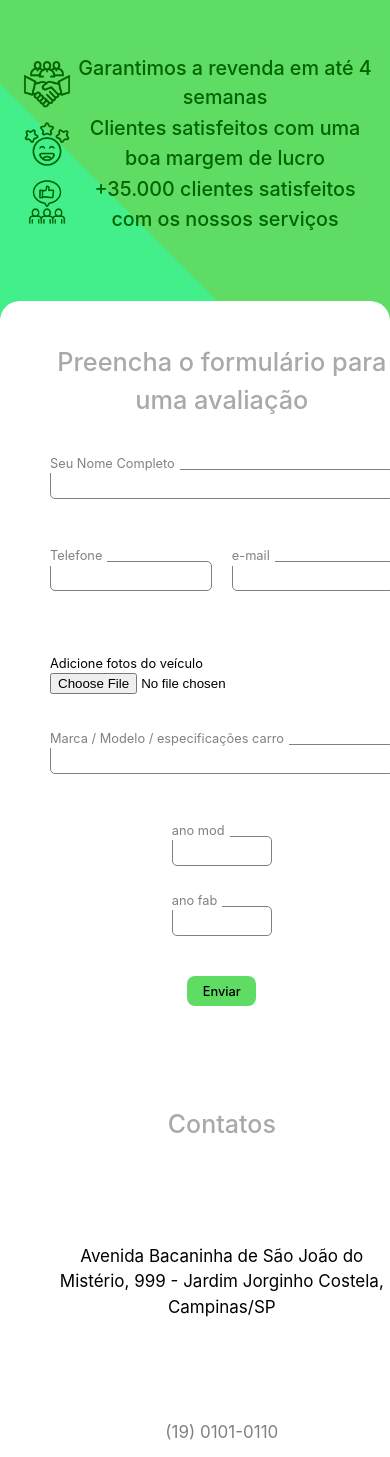
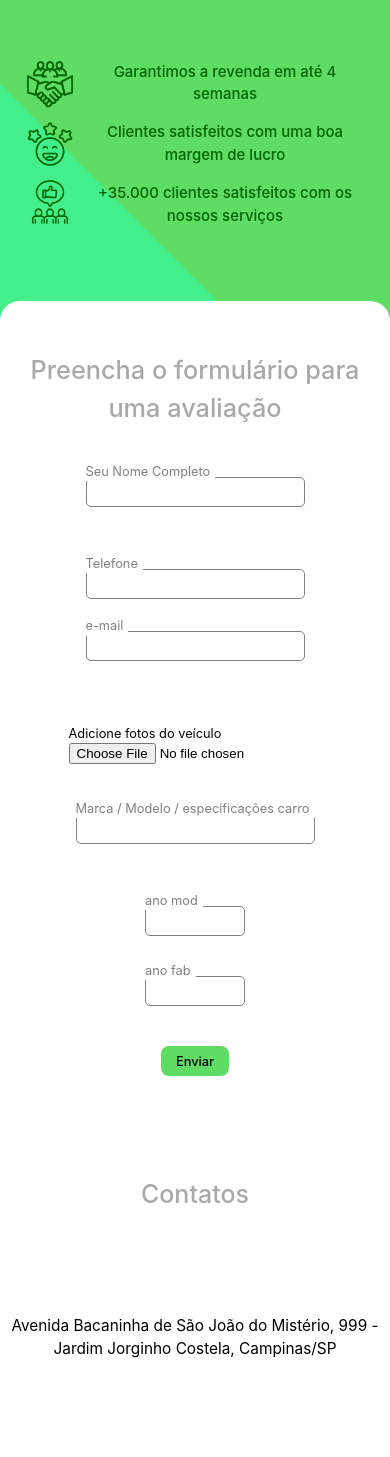
Before and after one commit to JvVenna/avante-revendas, a React (Vite) app: page / in a window 390 px wide. Shown: the part 540-1997 px from the top of the page. Built offline with nearby package versions, Linux system fonts and the light colour scheme.

Commit message:
retoques de responsividade

```diff
--- a/src/components/assets/css/About.css
+++ b/src/components/assets/css/About.css
@@ -137,7 +137,7 @@ section.box2_about div {
     display: none;
     visibility: hidden;
     color: black;
-font-size: 2.4vh;
+    font-size: 2.4vh;
 }
 
 section:hover~article {
@@ -189,8 +189,8 @@ article:hover {
 }
 
 .emailAbout,
-a[href*="callto"]{
-
+a[href*="callto"] {
+    text-decoration: none;
     display: flex;
     align-items: center;
     flex-direction: row-reverse;
@@ -266,6 +266,11 @@ a[href*="callto"]{
 }
 
 @media (max-width:425px) {
+
+    .boxAbout{
+        padding: 100px 10px 100px 10px;
+    }
+
     .imgBackgroundEnd_about {
         display: none;
     }
@@ -287,6 +292,8 @@ a[href*="callto"]{
     div.box_social_media {
         padding-left: 0;
         justify-content: center;
+        height: 4rem;
+        margin-bottom: 4rem;
 
     }
 
--- a/src/components/assets/css/Home.css
+++ b/src/components/assets/css/Home.css
@@ -127,7 +127,7 @@ div.content {
     flex-wrap: nowrap;
     align-items: center;
     gap: 50px;
-    /* background-color: #006400; */
+    justify-content: center;
 }
 
 .inputUser {
@@ -423,25 +423,26 @@ input.inputUserNumber {
     }
 
     .content_text {
-        /* background-color: white; */
         position: sticky;
         top: 0;
         left: 0;
         width: 100vw;
         align-items: center;
-        margin-top: 10vh;
-        /* justify-content: center; */
+        margin-top: 5%;
     }
 
     .content_text_div {
         justify-content: center;
         padding: 0 50px 0 50px;
         position: sticky;
-        /* background-color: blue; */
     }
 
     .content_text H1 {
         text-align: center;
+    }
+
+    .contentInfoInicio{
+        padding-bottom: 4rem;
     }
 
     /*-----------form-----------*/
@@ -481,9 +482,11 @@ input.inputUserNumber {
     br {
         display: none;
     }
-    .box3{
+
+    .box3 {
         height: fit-content;
     }
+
     .title-box-3 {
         padding: 10px;
     }
@@ -492,14 +495,14 @@ input.inputUserNumber {
         display: flex;
         gap: 10px;
         justify-content: center;
-        padding: 0 0 50px 0;
+        padding: 0 10px 50px 10px;
     }
 }
 
 @media (max-width:600px) {
     .content h1 {
         font-size: 7vh;
-        padding: 0;
+        padding: 0 10px 0 10px;
     }
 
     .contentInfoInicio {
@@ -520,11 +523,20 @@ input.inputUserNumber {
 
     /*-----------form-----------*/
 
+    .box2 {
+        padding: 50px 10px 50px 10px;
+    }
+
     .inputUser,
     .file,
     .inputUserNumber {
         width: 100%;
     }
+
+    a.maps, p.email {
+        font-size: 1.2rem;
+    }
+
 
     .box3 h1 {
         display: flex;
@@ -536,12 +548,17 @@ input.inputUserNumber {
         display: block;
     }
 
+    /* ------------------------ */
+
+    .gap img {
+        width: 70vw;
+    }
+
 }
 
 @media (max-width:425px) {
     .content h1 {
         font-size: 6vh;
-        padding: 0;
     }
 
     .content_text_div {
@@ -549,15 +566,14 @@ input.inputUserNumber {
     }
 
     .contentInfoInicio {
-        font-size: 3vh;
-    }
-
-    .contentInfoInicio {
-        font-size: 2vh;
-        padding: 0 2vh 0 2vh;
+        padding: 0 20px 0 20px;
     }
 
     /*-----------form-----------*/
+    .contentForm {
+        align-items: center;
+    }
+
     .contentForm h1 {
         font-size: 3vh;
     }
@@ -572,6 +588,10 @@ input.inputUserNumber {
         flex-direction: column;
     }
 
+    .div_block {
+        flex-wrap: wrap;
+    }
+
     /*-----------box4-----------*/
     .box4 h1 {
         font-size: 5vh;
@@ -582,7 +602,7 @@ input.inputUserNumber {
         width: 90%;
     }
 
-    .gap{
+    .gap {
         display: flex;
         justify-content: center;
     }
--- a/src/components/assets/css/SellMyCar.css
+++ b/src/components/assets/css/SellMyCar.css
@@ -134,15 +134,25 @@ iframe {
     gap: 20px;
 }
 
+.boxSellMyCar2 div a {
+    text-decoration: none;
+}
+
+.boxSellMyCar2 div a:hover {
+    text-decoration: underline;
+    color: black;
+}
+
 .boxSellMyCar2 div img {
     width: 30px;
 }
 
-.IconSocial{
+.IconSocial {
     color: #3c3c3c;
     font-size: 1.8rem;
 }
-.IconSocial:hover{
+
+.IconSocial:hover {
     scale: 1.2;
     transition-duration: 300ms;
     opacity: 0.8;
```
